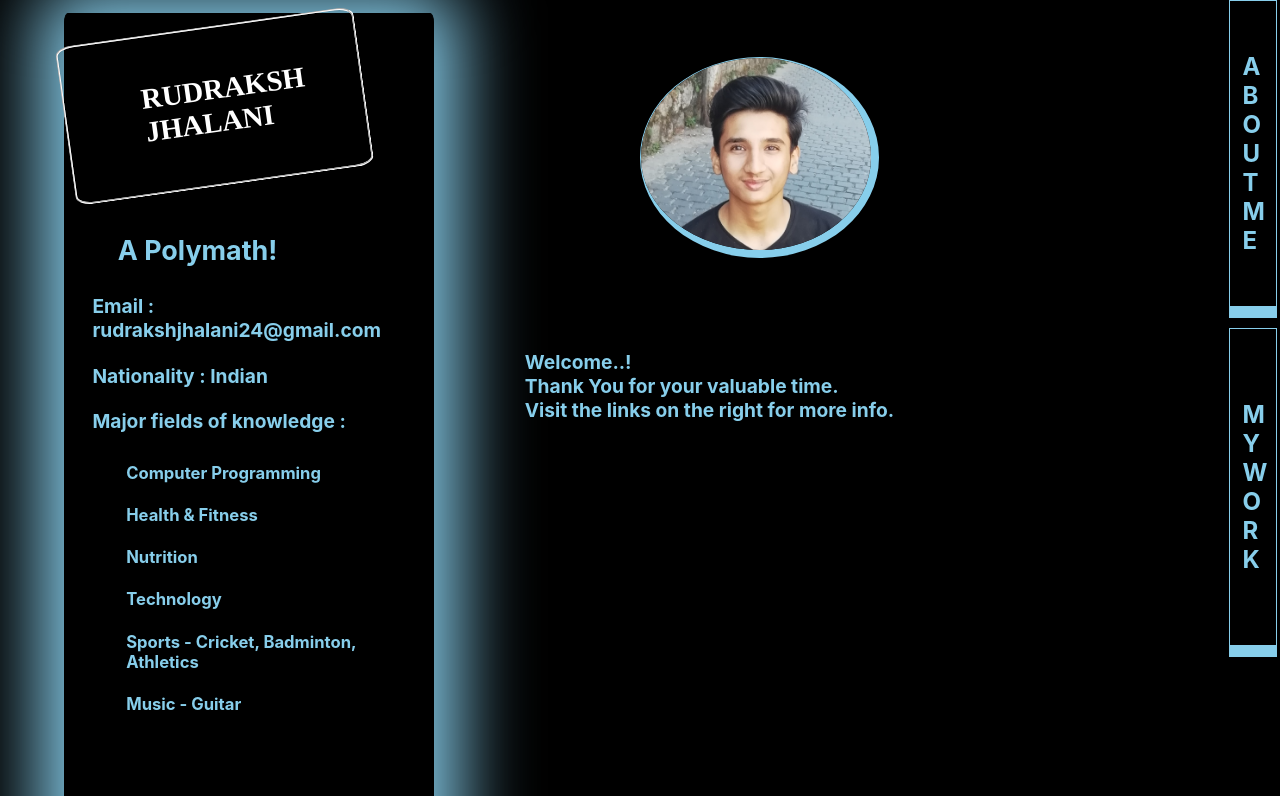
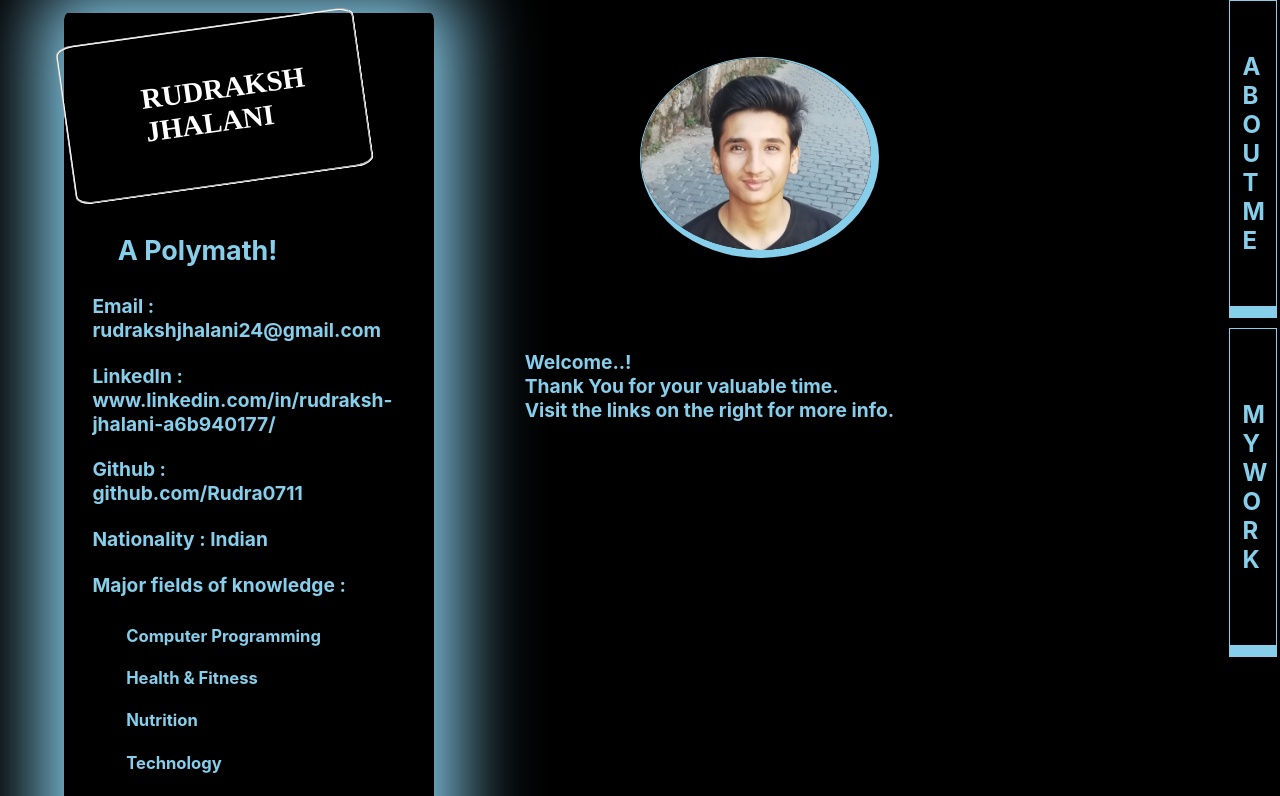
Before and after one commit to Rudra0711/Portfolio, a React (Create React App) app: page / in a window 1280 px wide. Shown: the top 796 px of the page. Built offline with nearby package versions, Linux system fonts and the light colour scheme.

Commit message:
Added profile links

```diff
--- a/src/contents/homepage/homepage.js
+++ b/src/contents/homepage/homepage.js
@@ -21,6 +21,8 @@ class HomePage extends Component{
         <div id="details">
           <h2 class="subDetails" id="descHeading">A Polymath!</h2>
           <h2 class="subDetails" id="email">Email : rudrakshjhalani24@gmail.com</h2>
+          <h2 class="subDetails" id="email">LinkedIn : www.linkedin.com/in/rudraksh-jhalani-a6b940177/</h2>
+          <h2 class="subDetails" id="email">Github : github.com/Rudra0711</h2>
           <h2 class="subDetails" id="nationality">Nationality : Indian</h2>
           <h2 class="subDetails" id="interests">Major fields of knowledge : </h2>
           <ul class="subDetails" id="interestItems">
```
